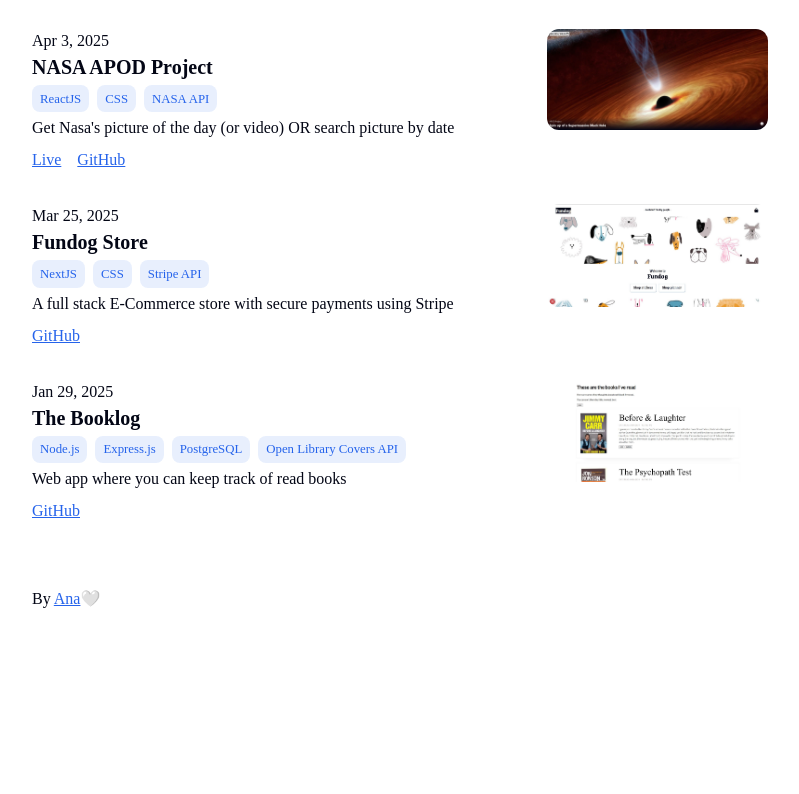
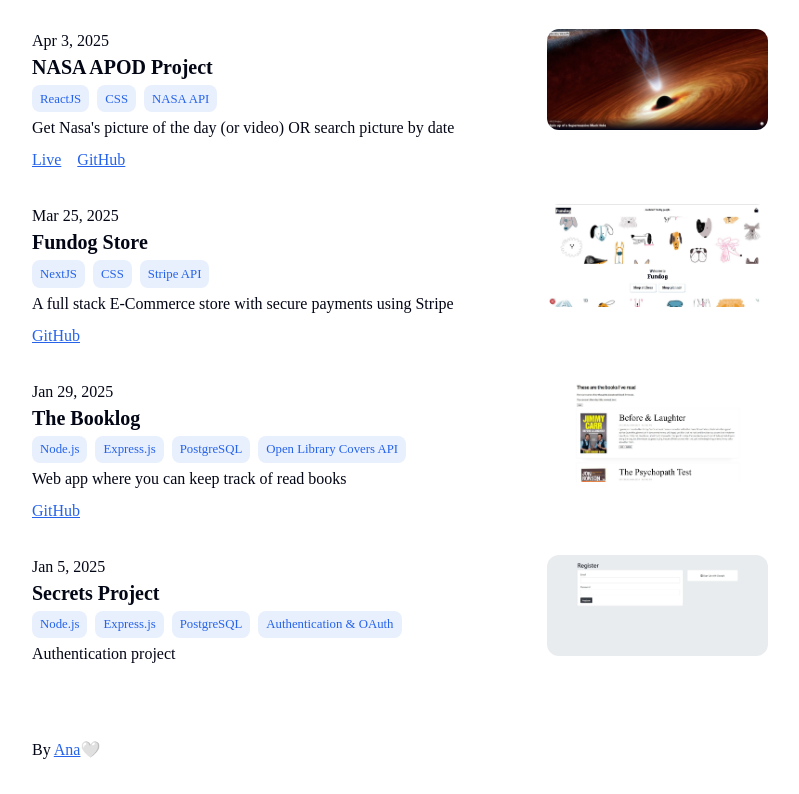
Before and after one commit to AnaH8/web_portfolio, a plain HTML site: page index.html in a window 1280 px wide. Shown: the part 983-1777 px from the top of the page, without its empty margins (240-1039 px from the left). Before the commit the page ends 1626 px from the top, so only its background shows below. Drawn offline with Linux system fonts and the light colour scheme; a web font is replaced by a local one.

Commit message:
add auth project

```diff
--- a/index.html
+++ b/index.html
@@ -183,6 +183,35 @@
                     </div>
                 </div>
 
+                <div class="project-card">
+                    <div>
+                        <p>Jan 5, 2025</p>
+                        <h4>Secrets Project</h4>
+                        <div class="tech-list">
+                            <div class="card-button-secondary">
+                                <p>Node.js</p>
+                            </div>
+                            <div class="card-button-secondary">
+                                <p>Express.js</p>
+                            </div>
+                            <div class="card-button-secondary">
+                                <p>PostgreSQL</p>
+                            </div>
+                            <div class="card-button-secondary">
+                                <p>Authentication & OAuth</p>
+                            </div>
+                        </div>
+                        <p>Authentication project</p>
+                        <div class="project-links">
+                            <!-- <a target="_blank" href="/">Live</a> -->
+                            <!-- <a target="_blank" href="https://github.com/AnaH8/the-booklog">GitHub</a> -->
+                        </div>
+                    </div>
+                    <div class="img-div">
+                        <img class="big-img" src="./public/secrets.JPG" alt="project-thumbnail"/>
+                    </div>
+                </div>
+
             </div>
         </section>
     </main>
```
Also changed, not shown: public/samurai.jpg (deleted), public/secrets.JPG (added), 1 other file.
